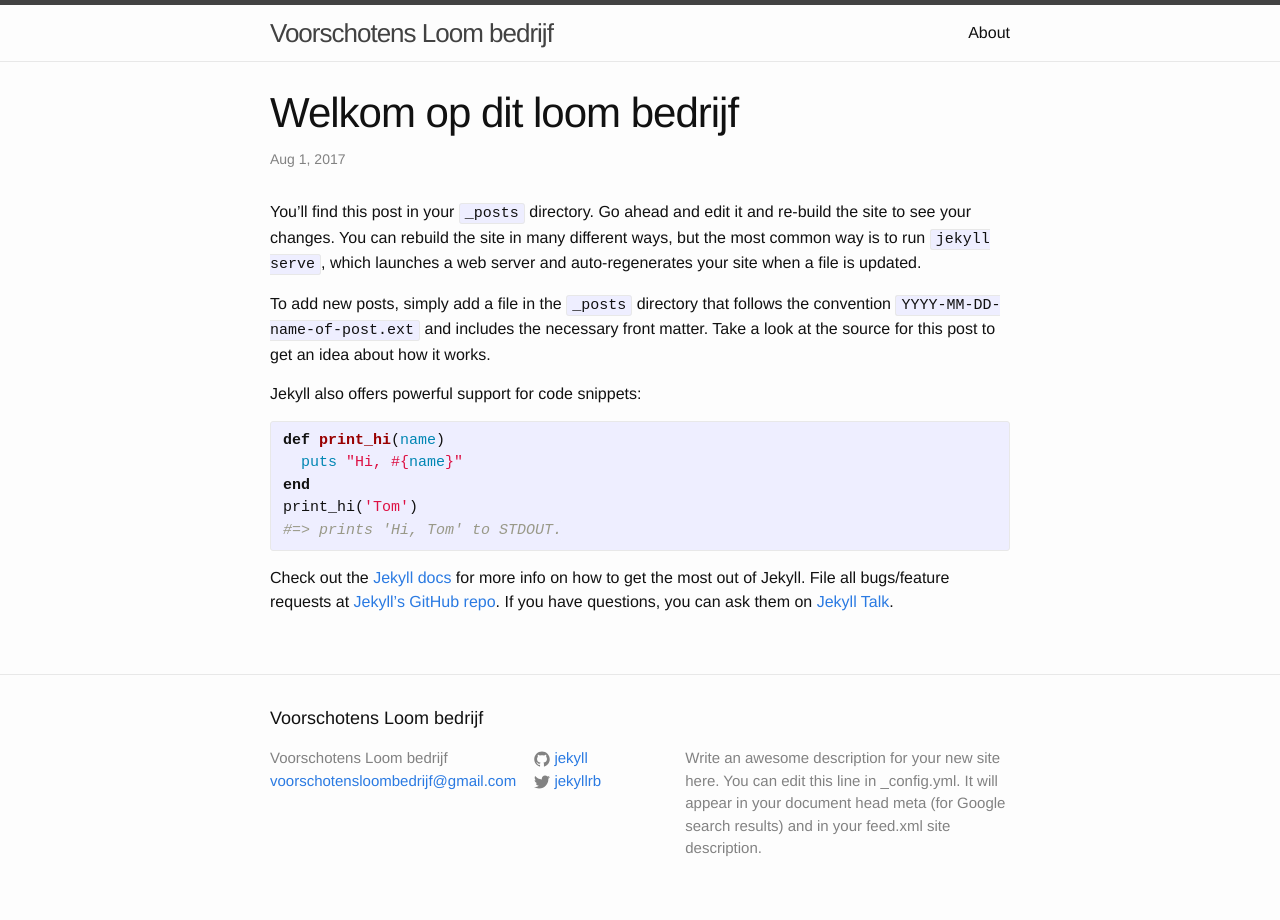
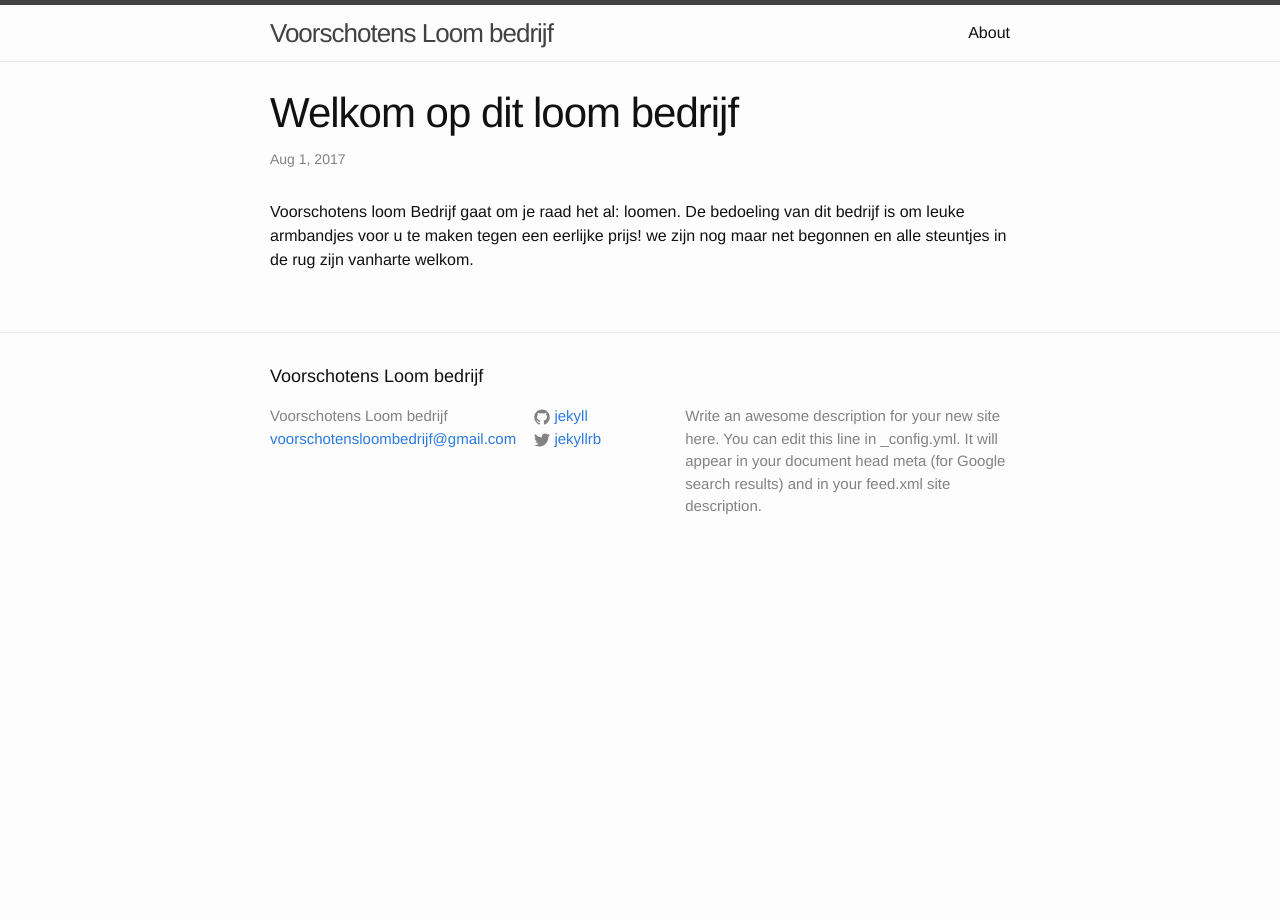
Before and after one commit to stijn2005/stijn2005.github.io, a Jekyll site: the page built from _posts/2017-08-01-welcome-to-jekyll.markdown, in a window 1280 px wide. Built offline with Jekyll 4.4.1, drawn with Linux system fonts in a browser that asks for light colours.

Commit message:
Update 2017-08-01-welcome-to-jekyll.markdown

```diff
--- a/_posts/2017-08-01-welcome-to-jekyll.markdown
+++ b/_posts/2017-08-01-welcome-to-jekyll.markdown
@@ -4,22 +4,4 @@ title:  "Welkom op dit loom bedrijf"
 date:   2017-08-01 12:47:46 +0000
 categories: jekyll update
 ---
-You’ll find this post in your `_posts` directory. Go ahead and edit it and re-build the site to see your changes. You can rebuild the site in many different ways, but the most common way is to run `jekyll serve`, which launches a web server and auto-regenerates your site when a file is updated.
-
-To add new posts, simply add a file in the `_posts` directory that follows the convention `YYYY-MM-DD-name-of-post.ext` and includes the necessary front matter. Take a look at the source for this post to get an idea about how it works.
-
-Jekyll also offers powerful support for code snippets:
-
-{% highlight ruby %}
-def print_hi(name)
-  puts "Hi, #{name}"
-end
-print_hi('Tom')
-#=> prints 'Hi, Tom' to STDOUT.
-{% endhighlight %}
-
-Check out the [Jekyll docs][jekyll-docs] for more info on how to get the most out of Jekyll. File all bugs/feature requests at [Jekyll’s GitHub repo][jekyll-gh]. If you have questions, you can ask them on [Jekyll Talk][jekyll-talk].
-
-[jekyll-docs]: http://jekyllrb.com/docs/home
-[jekyll-gh]:   https://github.com/jekyll/jekyll
-[jekyll-talk]: https://talk.jekyllrb.com/
+Voorschotens loom Bedrijf gaat om je raad het al: loomen. De bedoeling van dit bedrijf is om leuke armbandjes voor u te maken tegen een eerlijke prijs! we zijn nog maar net begonnen en alle steuntjes in de rug zijn vanharte welkom.
```
